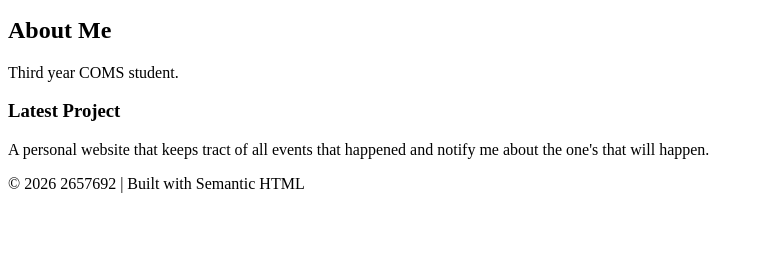
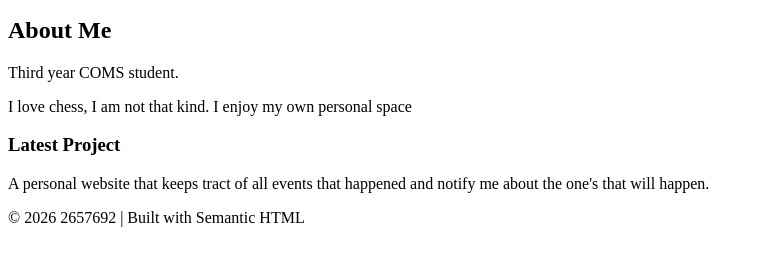
Before and after one commit to bethuelsteven159-rgb/2657692-portfolio, a plain HTML site: page index.html in a window 1280 px wide. Shown: the part 137-398 px from the top of the page, without its empty margins (0-764 px from the left). Drawn offline with Linux system fonts and the light colour scheme.

Commit message:
after updating paragraph

```diff
--- a/index.html
+++ b/index.html
@@ -18,6 +18,7 @@
        <section class>
        <h2>About Me</h2>
        <p>Third year COMS student.</p>
+       <p>I love chess, I am not that kind. I enjoy my own personal space </p>
        </section>
        <article>
        <h3> Latest Project</h3 >
```
